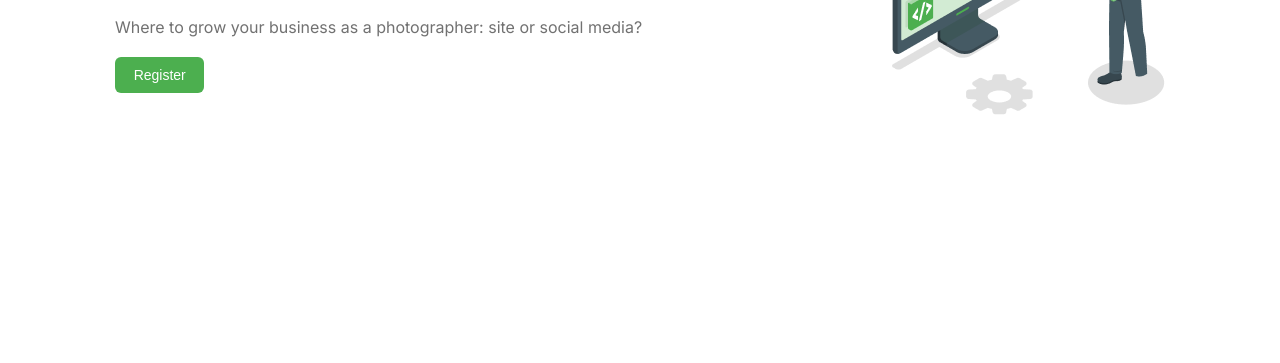
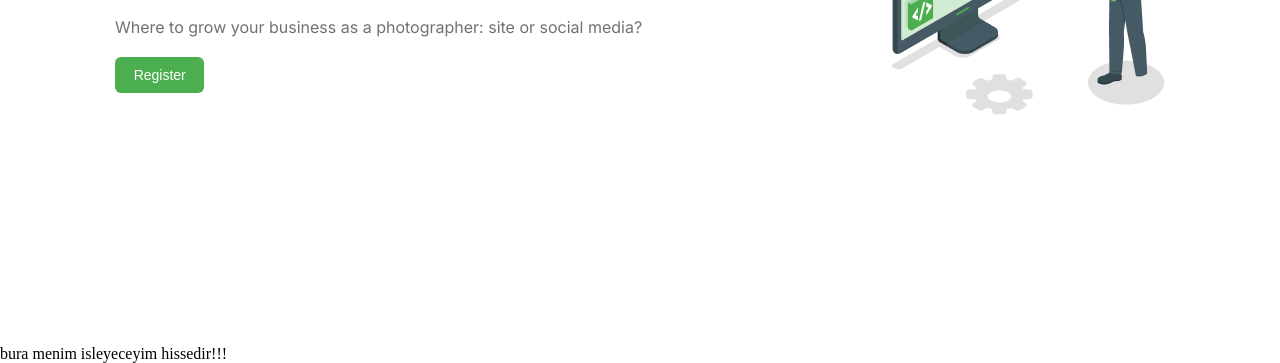
Before and after one commit to efraimmemmed01/Next_Update, a plain HTML site: page index.html in a window 1280 px wide. Shown: the part 492-855 px from the top of the page. Drawn offline with Linux system fonts and the light colour scheme; a web font is replaced by a local one.

Commit message:
feat: section elavbe etdim

```diff
--- a/index.html
+++ b/index.html
@@ -53,6 +53,12 @@
         </div>
         <!-- home end -->
     </div>
+
+
+    <section>
+        bura menim isleyeceyim hissedir!!!
+    </section>
+
 </body>
 
 </html>
```
